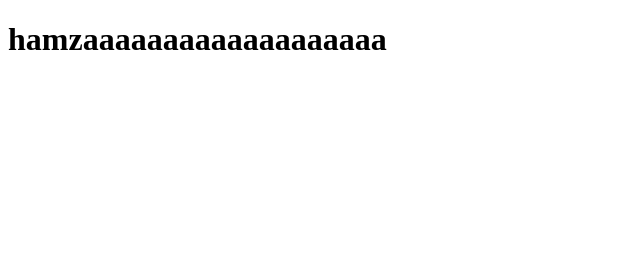
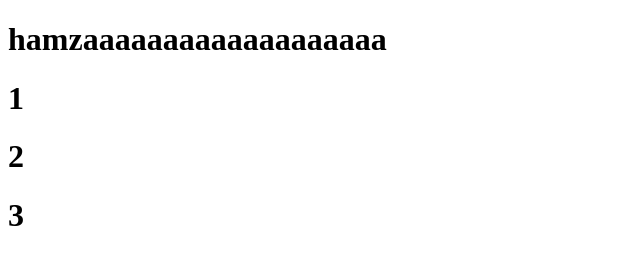
Before and after one commit to Hamza12-ai/hamza_site, a plain HTML site: page index.html in a window 1280 px wide. Shown: the full height of the page, 0-640 px from the left. Drawn offline with Linux system fonts and the light colour scheme.

Commit message:
modifed the index file

```diff
--- a/index.html
+++ b/index.html
@@ -9,6 +9,10 @@
 
 <h1>hamzaaaaaaaaaaaaaaaaaaa</h1>
 
+<h1>1</h1>
+<h1>2</h1>
+<h1>3</h1>
+
 
 </body>
 </html>
```
